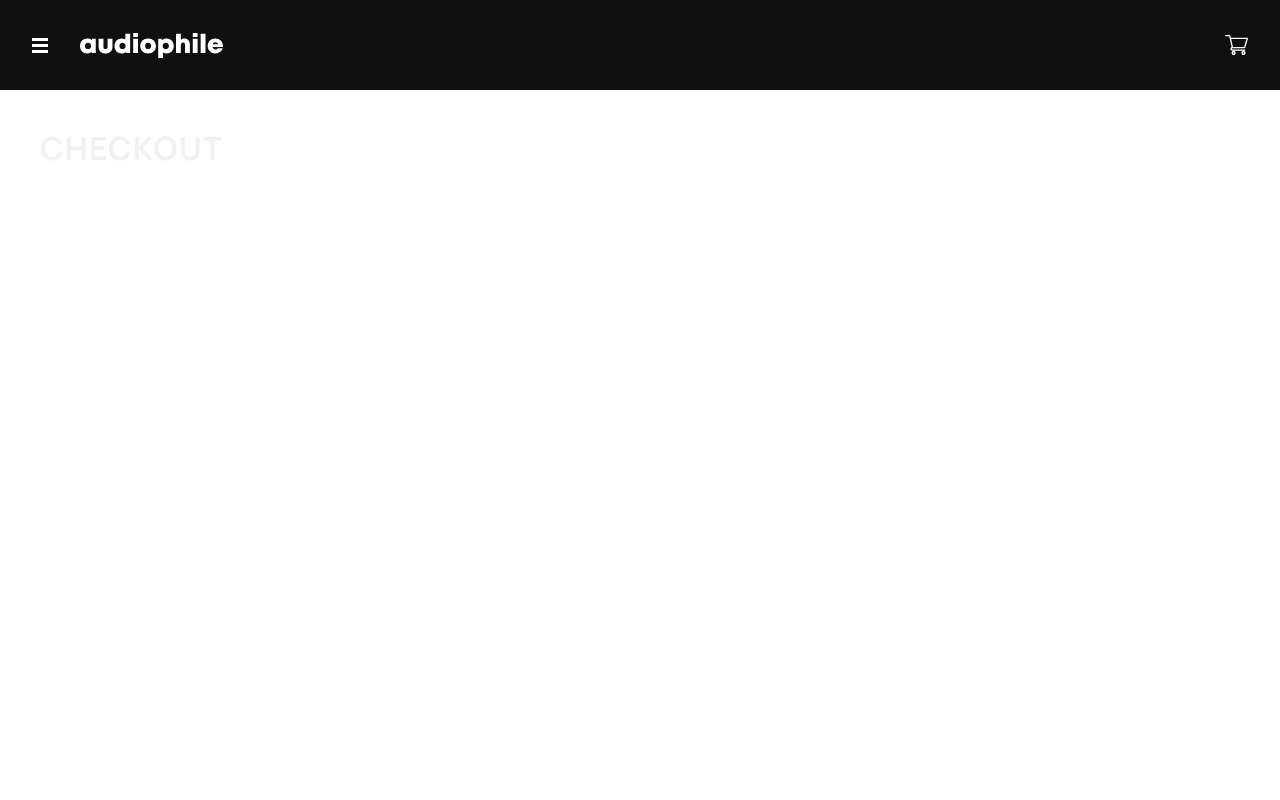
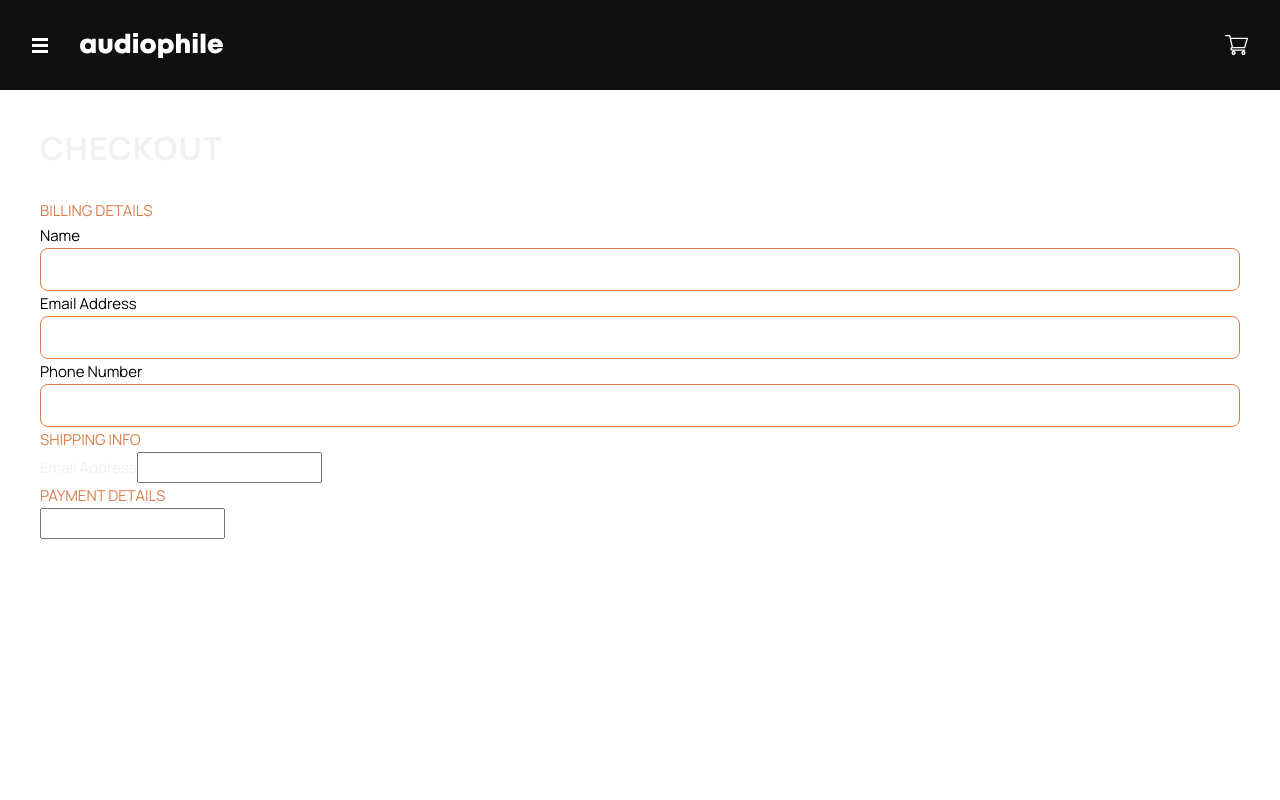
Before and after one commit to russfraze/audiophile-ecommerce-website, a React (Create React App) app: page /checkout in a window 1280 px wide. Shown: the top 800 px of the page. Built offline with nearby package versions, Linux system fonts and the light colour scheme.

Commit message:
checkout page and form start

```diff
--- a/src/UI/NumberButton.js
+++ b/src/UI/NumberButton.js
@@ -22,7 +22,7 @@ function NumberButton() {
                 <div className={styles.inputGroup__btn}>
                     <button className={styles.numBtn} id='down' onClick={decrement}><span>-</span></button>
                 </div>
-                <input type='text' id='amount' defaultValue={0} />
+                <input className={styles.formGroup__input} type='text' id='amount' defaultValue={0} />
                 <div className={styles.inputGroup__btn}>
                     <button className={styles.numBtn} id='up' onClick={increment}><span>+</span></button>
                 </div>
--- a/src/UI/NumberButton.module.css
+++ b/src/UI/NumberButton.module.css
@@ -17,10 +17,9 @@
     margin: 0 15px;
 }
 
-input {
+.formGroup__input {
     border: none;
     height: 48px;
     background-color: var(--clr-dark-grey);
     width: 15px;
-
 }
--- a/src/components/ProductForm.js
+++ b/src/components/ProductForm.js
@@ -41,7 +41,7 @@ function ProductForm({name, price, id}) {
                     <div className={styles.inputGroup__btn}>
                         <span className={styles.numBtn} id='down' onClick={decrement}><span>-</span></span>
                     </div>
-                    <input type='text' id='amount' value={numberInCart} />
+                    <input className={styles.formGroup__input} type='text' id='amount' value={numberInCart} />
                     <div className={styles.inputGroup__btn}>
                         <span className={styles.numBtn} id='up' onClick={increment}><span>+</span></span>
                     </div>
--- a/src/components/ProductForm.module.css
+++ b/src/components/ProductForm.module.css
@@ -15,7 +15,7 @@
     margin: 0 15px;
 }
 
-input {
+.formGroup__input {
     border: none;
     height: 48px;
     background-color: var(--clr-dark-grey);
--- a/src/components/cart/CartForm.js
+++ b/src/components/cart/CartForm.js
@@ -45,7 +45,7 @@ function CartForm({name, price, id, amount }) {
                     <div className={styles.inputGroup__btn}>
                         <button className={styles.numBtn} id='down' onClick={decrement}><span>-</span></button>
                     </div>
-                    <input type='text' id='amount' value={amount} />
+                    <input className={styles.formGroup__input} type='text' id='amount' value={amount} />
                     <div className={styles.inputGroup__btn}>
                         <button className={styles.numBtn} id='up' onClick={increment}><span>+</span></button>
                     </div>
--- a/src/components/cart/CartForm.module.css
+++ b/src/components/cart/CartForm.module.css
@@ -15,7 +15,7 @@
     margin: 0 15px;
 }
 
-input {
+.formGroup__input {
     border: none;
     height: 48px;
     background-color: var(--clr-dark-grey);
--- a/src/components/cart/CartItem.js
+++ b/src/components/cart/CartItem.js
@@ -86,7 +86,7 @@ function CartItem({ image, name, total, id, amount, onRemove, onAdd }) {
                 <div className={styles.inputGroup__btn}>
                     <button className={styles.numBtn} id='down' onClick={onRemove}><span>-</span></button>
                 </div>
-                <input type='text' id='amount' value={amount} />
+                <input className={styles.inputGroup__input} type='text' id='amount' value={amount} />
                 <div className={styles.inputGroup__btn}>
                     <button className={styles.numBtn} id='up' onClick={onAdd}><span>+</span></button>
                 </div>
--- a/src/components/cart/CartItem.module.css
+++ b/src/components/cart/CartItem.module.css
@@ -42,7 +42,7 @@
     margin: 0 15px;
 }
 
-input {
+.inputGroup__input {
     border: none;
     height: 48px;
     background-color: var(--clr-dark-grey);
--- a/src/pages/Checkout.js
+++ b/src/pages/Checkout.js
@@ -1,9 +1,46 @@
+import { useState } from 'react'
 import styles from './Checkout.module.css'
 
 function Checkout() {
+    const [nameIsValid, setNameIsValid] = useState(false)
+    const [emailIsValid, setEmailIsValid] = useState(false)
+    const [phoneIsValid, setPhoneIsValid] = useState(false)
+
     return (
         <main className={styles.checkout}>
             <h3>Checkout</h3>
+            <form>
+                <div>
+                    <p className='coral'>BILLING DETAILS</p>
+
+                    <div className={styles.checkout__inputGroup}>
+                        <label className='black' htmlFor='name'>Name</label>
+                        <input type='text' />
+                    </div>
+
+                    <div className={styles.checkout__inputGroup}>
+                        <label className='black' htmlFor='name'>Email Address</label>
+                        <input type='text' />
+                    </div>
+
+                    <div className={styles.checkout__inputGroup}>
+                        <label className='black' htmlFor='name'>Phone Number</label>
+                        <input type='text' />
+                    </div>
+                </div>
+
+
+                <p className='coral'>SHIPPING INFO</p>
+                <label htmlFor='name'>Email Address</label>
+                <input type='text' />
+
+
+
+                <p className='coral'>PAYMENT DETAILS</p>
+                <label htmlFor='name'></label>
+                <input type='text' />
+
+            </form>
         </main>
     )
 }
--- a/src/pages/Checkout.module.css
+++ b/src/pages/Checkout.module.css
@@ -1,6 +1,16 @@
+@import '../vars.css';
+
 .checkout {
+    display: flex;
     margin-top: 90px;
     height: 800px;
     width: 100%;
     background-color: var(--clr-white);
 }
+
+.checkout__inputGroup input {
+    width: 100%;
+    padding: 0.5rem;
+    border-radius: 0.5rem;
+    border: 1px solid var(--clr-dark-coral)
+}
```
